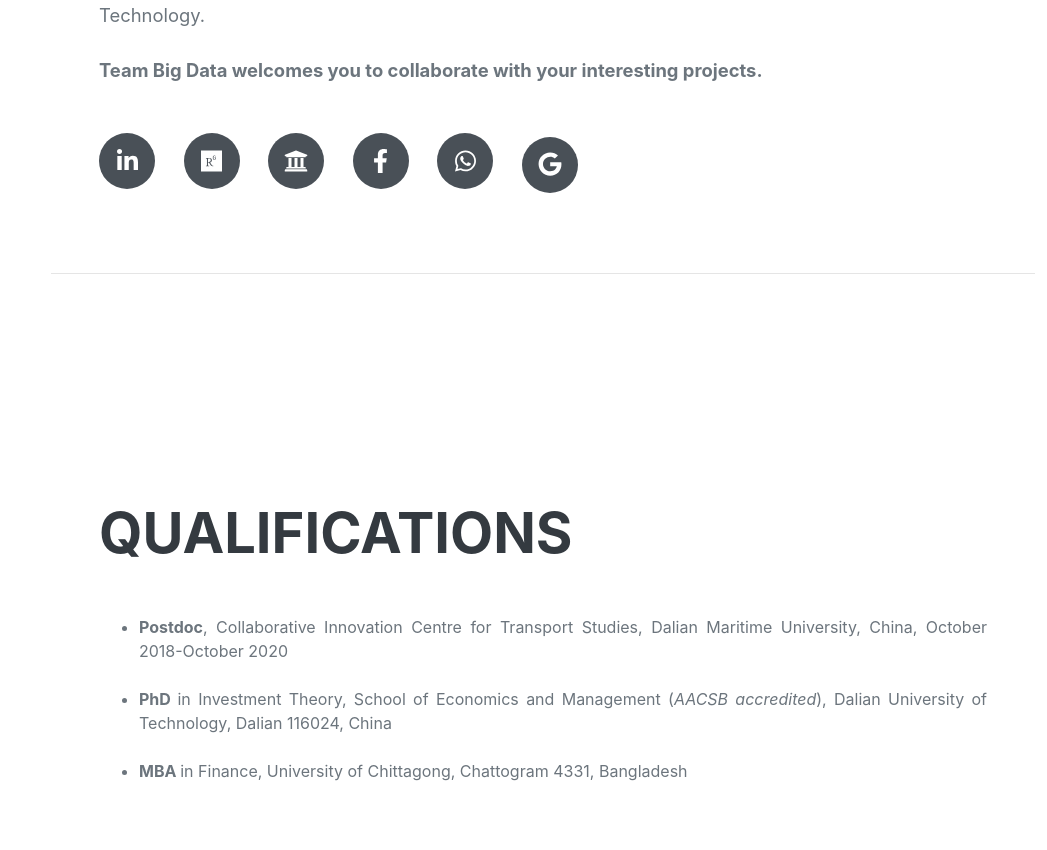
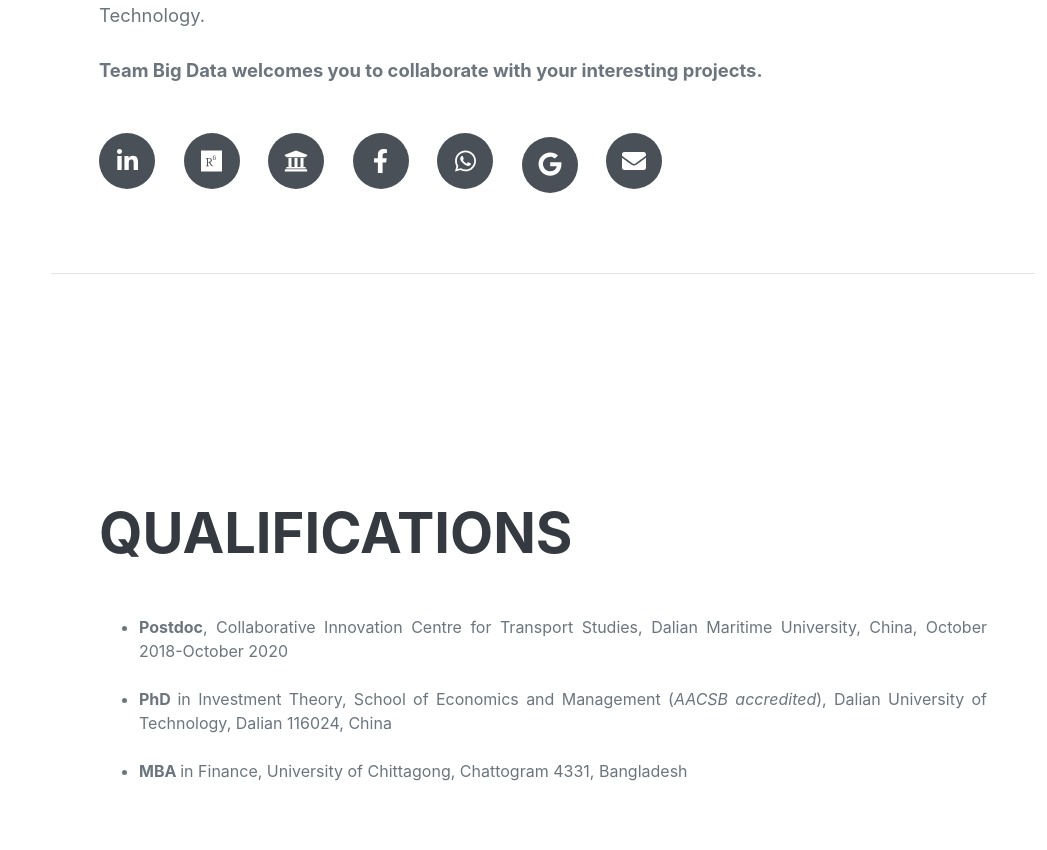
Before and after one commit to teambigdata-web/tbg, a plain HTML site: page index.html in a window 1280 px wide. Shown: the part 1063-1913 px from the top of the page, without its empty margins (233-1280 px from the left). Drawn offline with nearby package versions, Linux system fonts and the light colour scheme; a web font is replaced by a local one.

Commit message:
Update index.html

```diff
--- a/index.html
+++ b/index.html
@@ -125,6 +125,7 @@
                          <a class="social-icon" href="https://wa.me/+8801798838934" target="_blank"><i class="fab fa-whatsapp"></i></a>
 
                          <a  class="social-icon" href="https://scholar.google.com/citations?user=5gn_HRwAAAAJ" target="_blank" ><i><img class="fab fa-google"/></i></a>
+			 <a  class="social-icon" href="mailto:abedinmz@hstu.ac.bd"  target="_blank"><i class="fas fa-envelope"></i></a>
                     </div>
                 </div>
             </section>
```
